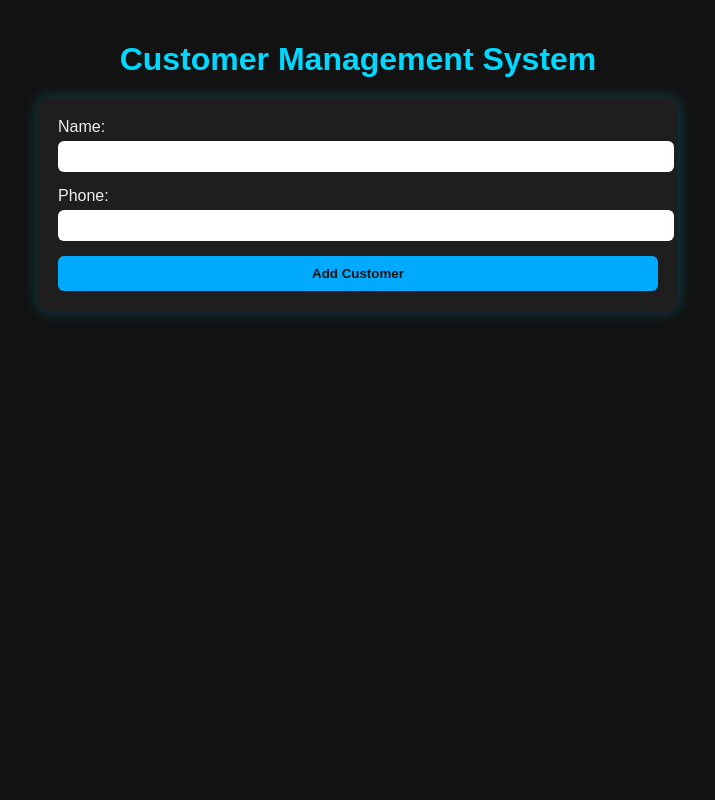
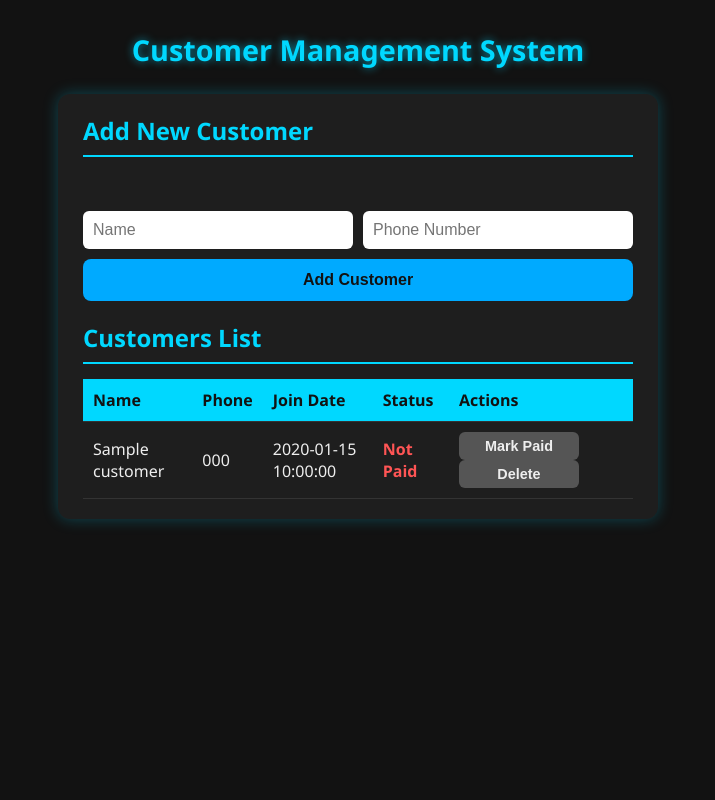
Before and after one commit to iqfadi0/Fadi-Web, a Flask app: template templates/index.html in a window 1280 px wide. Shown: the whole page, without its empty margins (282-997 px from the left). Run offline with Flask 3, Linux system fonts and the light colour scheme; the template is opened without the code that fills it: most values are stand-ins (such as "Sample title", 1, 10 or a date in 2020).

Commit message:
Update index.html

```diff
--- a/templates/index.html
+++ b/templates/index.html
@@ -5,227 +5,260 @@
 <meta name="viewport" content="width=device-width, initial-scale=1" />
 <title>Customer Management System</title>
 <style>
+  * {
+    margin: 0;
+    padding: 0;
+    box-sizing: border-box;
+  }
+
   body {
     background-color: #121212;
     color: #eee;
-    font-family: Arial, sans-serif;
-    margin: 0;
-    padding: 20px;
+    font-family: 'Segoe UI', Tahoma, Geneva, Verdana, sans-serif;
+    min-height: 100vh;
+    padding: 30px 15px;
   }
-  h1 {
+
+  header {
+    font-size: 1.8rem;
+    font-weight: 700;
+    margin-bottom: 25px;
     color: #00d8ff;
+    text-shadow: 0 0 8px #00d8ff99;
     text-align: center;
+  }
+
+  main {
+    background-color: #1e1e1e;
+    border-radius: 12px;
+    max-width: 600px;
+    margin: 0 auto;
+    box-shadow: 0 0 15px #00d8ff44;
+    padding: 20px 25px;
+  }
+
+  h2 {
+    color: #00d8ff;
+    margin-bottom: 15px;
+    font-weight: 600;
+    border-bottom: 2px solid #00d8ff;
+    padding-bottom: 8px;
+  }
+
+  form {
+    display: flex;
+    gap: 10px;
     margin-bottom: 20px;
+    flex-wrap: wrap;
   }
-  .container {
-    max-width: 600px;
-    margin: auto;
-    background-color: #1e1e1e;
-    border-radius: 10px;
-    padding: 20px;
-    box-shadow: 0 0 15px #00d8ff44;
-  }
-  label {
-    display: block;
-    margin-bottom: 5px;
-  }
-  input[type="text"], input[type="tel"] {
-    width: 100%;
-    padding: 8px;
-    margin-bottom: 15px;
+
+  input[type="text"] {
+    flex: 1 1 40%;
+    padding: 10px;
     border-radius: 6px;
     border: none;
+    font-size: 1rem;
   }
+
   button {
     background-color: #00aaff;
+    color: #121212;
     border: none;
-    color: #121212;
-    padding: 10px 20px;
-    border-radius: 6px;
+    padding: 12px 20px;
+    border-radius: 8px;
     cursor: pointer;
-    font-weight: bold;
-    width: 100%;
+    font-weight: 600;
+    font-size: 1rem;
+    transition: background-color 0.3s ease;
+    flex: 1 1 15%;
+    min-width: 120px;
   }
+
   button:hover {
     background-color: #008fcc;
   }
+
   table {
     width: 100%;
     border-collapse: collapse;
-    margin-top: 25px;
+    margin-top: 10px;
   }
+
   th, td {
     padding: 10px;
     border-bottom: 1px solid #333;
     text-align: left;
   }
+
   th {
-    background-color: #00aaff;
+    background-color: #00d8ff;
     color: #121212;
   }
-  .paid-btn {
-    background-color: #28a745;
-    color: white;
+
+  .paid {
+    color: #4CAF50;
+    font-weight: bold;
+  }
+
+  .not-paid {
+    color: #ff5555;
+    font-weight: bold;
+  }
+
+  .action-btn {
+    background-color: #555;
+    color: #eee;
     border: none;
     padding: 6px 12px;
     border-radius: 6px;
     cursor: pointer;
+    margin-right: 5px;
+    font-size: 0.9rem;
   }
-  .paid-btn:hover {
-    background-color: #218838;
+
+  .action-btn:hover {
+    background-color: #00aaff;
+    color: #121212;
   }
-  .delete-btn {
-    background-color: #dc3545;
-    color: white;
-    border: none;
-    padding: 6px 12px;
-    border-radius: 6px;
-    cursor: pointer;
-  }
-  .delete-btn:hover {
-    background-color: #c82333;
-  }
-  .message {
+
+  #message {
     margin-bottom: 15px;
-    padding: 10px;
-    border-radius: 6px;
-  }
-  .error {
-    background-color: #ff4c4c;
-  }
-  .success {
-    background-color: #28a745;
+    font-weight: 600;
+    height: 24px;
+    text-align: center;
   }
 </style>
 </head>
 <body>
-  <h1>Customer Management System</h1>
-  <div class="container">
-    <div id="message" class="message" style="display:none;"></div>
-    <form id="addForm">
-      <label for="name">Name:</label>
-      <input type="text" id="name" required />
-      <label for="phone">Phone:</label>
-      <input type="tel" id="phone" required />
+<header>Customer Management System</header>
+<main>
+  <h2>Add New Customer</h2>
+  <div id="message"></div>
+  <form id="addCustomerForm">
+    <input type="text" id="name" placeholder="Name" required />
+    <input type="text" id="phone" placeholder="Phone Number" required />
     <button type="submit">Add Customer</button>
   </form>
 
-    <table id="customersTable" style="display:none;">
+  <h2>Customers List</h2>
+  <table id="customersTable">
     <thead>
       <tr>
         <th>Name</th>
         <th>Phone</th>
         <th>Join Date</th>
-          <th>Paid</th>
+        <th>Status</th>
         <th>Actions</th>
       </tr>
     </thead>
-      <tbody></tbody>
+    <tbody>
+      {% for customer in customers %}
+      <tr>
+        <td>{{ customer.name }}</td>
+        <td>{{ customer.phone }}</td>
+        <td>{{ customer.join_date }}</td>
+        <td>
+          {% if customer.paid %}
+            <span class="paid">Paid</span>
+          {% else %}
+            <span class="not-paid">Not Paid</span>
+          {% endif %}
+        </td>
+        <td>
+          {% if not customer.paid %}
+          <button class="action-btn mark-paid-btn" data-phone="{{ customer.phone }}">Mark Paid</button>
+          {% endif %}
+          <button class="action-btn delete-btn" data-phone="{{ customer.phone }}">Delete</button>
+        </td>
+      </tr>
+      {% endfor %}
+    </tbody>
   </table>
-  </div>
+</main>
 
 <script>
-    const messageEl = document.getElementById("message");
-    const customersTable = document.getElementById("customersTable");
-    const customersTbody = customersTable.querySelector("tbody");
+  const form = document.getElementById("addCustomerForm");
+  const messageDiv = document.getElementById("message");
+  const customersTable = document.getElementById("customersTable").getElementsByTagName('tbody')[0];
 
   function showMessage(text, isError = false) {
-      messageEl.style.display = "block";
-      messageEl.textContent = text;
-      messageEl.className = "message " + (isError ? "error" : "success");
+    messageDiv.textContent = text;
+    messageDiv.style.color = isError ? "red" : "#00d8ff";
     setTimeout(() => {
-        messageEl.style.display = "none";
+      messageDiv.textContent = "";
     }, 3000);
   }
 
-    function renderCustomers(customers) {
-      if (customers.length === 0) {
-        customersTable.style.display = "none";
-        return;
-      }
-      customersTable.style.display = "table";
-      customersTbody.innerHTML = "";
-      customers.forEach(c => {
-        const tr = document.createElement("tr");
-        tr.innerHTML = `
-          <td>${c.name}</td>
-          <td>${c.phone}</td>
-          <td>${c.join_date}</td>
-          <td>${c.paid ? "✅" : "❌"}</td>
-          <td>
-            ${c.paid ? "" : `<button class="paid-btn" onclick="markPaid('${c.phone}')">Mark Paid</button>`}
-            <button class="delete-btn" onclick="deleteCustomer('${c.phone}')">Delete</button>
-          </td>
-        `;
-        customersTbody.appendChild(tr);
-      });
-    }
-
-    async function fetchCustomers() {
-      const res = await fetch("/");
-      const htmlText = await res.text();
-      // Extract customers data from HTML by parsing window.customers variable or use a separate API if you add one.
-      // Here, for simplicity, we reload the page after each change, so no need for this function.
-    }
-
-    async function addCustomer(event) {
-      event.preventDefault();
+  form.addEventListener("submit", async (e) => {
+    e.preventDefault();
     const name = document.getElementById("name").value.trim();
     const phone = document.getElementById("phone").value.trim();
+
     if (!name || !phone) {
       showMessage("Please enter both name and phone.", true);
       return;
     }
-      const res = await fetch("/add_customer", {
+
+    try {
+      const response = await fetch("/add_customer", {
         method: "POST",
-        headers: {"Content-Type": "application/json"},
-        body: JSON.stringify({name, phone})
+        headers: { "Content-Type": "application/json" },
+        body: JSON.stringify({ name, phone }),
       });
-      const data = await res.json();
+      const data = await response.json();
       if (data.success) {
-        showMessage("Customer added successfully.");
-        window.location.reload();
+        location.reload();
       } else {
-        showMessage(data.message || "Error adding customer.", true);
+        showMessage(data.message, true);
+      }
+    } catch (err) {
+      showMessage("Error adding customer.", true);
+    }
+  });
+
+  // Delete customer
+  customersTable.addEventListener("click", async (e) => {
+    if (e.target.classList.contains("delete-btn")) {
+      const phone = e.target.getAttribute("data-phone");
+      if (!confirm("Are you sure you want to delete this customer?")) return;
+
+      try {
+        const response = await fetch("/delete_customer", {
+          method: "POST",
+          headers: { "Content-Type": "application/json" },
+          body: JSON.stringify({ phone }),
+        });
+        const data = await response.json();
+        if (data.success) {
+          location.reload();
+        } else {
+          showMessage(data.message, true);
+        }
+      } catch {
+        showMessage("Error deleting customer.", true);
       }
     }
 
-    async function deleteCustomer(phone) {
-      if (!confirm("Are you sure you want to delete this customer?")) return;
-      const res = await fetch("/delete_customer", {
+    // Mark paid
+    if (e.target.classList.contains("mark-paid-btn")) {
+      const phone = e.target.getAttribute("data-phone");
+      try {
+        const response = await fetch("/mark_paid", {
           method: "POST",
-        headers: {"Content-Type": "application/json"},
-        body: JSON.stringify({phone})
+          headers: { "Content-Type": "application/json" },
+          body: JSON.stringify({ phone }),
         });
-      const data = await res.json();
+        const data = await response.json();
         if (data.success) {
-        showMessage("Customer deleted.");
-        window.location.reload();
+          location.reload();
         } else {
-        showMessage(data.message || "Error deleting customer.", true);
+          showMessage(data.message, true);
+        }
+      } catch {
+        showMessage("Error marking paid.", true);
       }
     }
-
-    async function markPaid(phone) {
-      const res = await fetch("/mark_paid", {
-        method: "POST",
-        headers: {"Content-Type": "application/json"},
-        body: JSON.stringify({phone})
   });
-      const data = await res.json();
-      if (data.success) {
-        showMessage("Payment marked as paid.");
-        window.location.reload();
-      } else {
-        showMessage(data.message || "Error updating payment status.", true);
-      }
-    }
-
-    document.getElementById("addForm").addEventListener("submit", addCustomer);
-
-    // Render initial customers list passed from server-side
-    const initialCustomers = {{ customers|tojson }};
-    renderCustomers(initialCustomers);
 </script>
 </body>
 </html>
```
Lines whose indentation alone changed are shown as unchanged.
